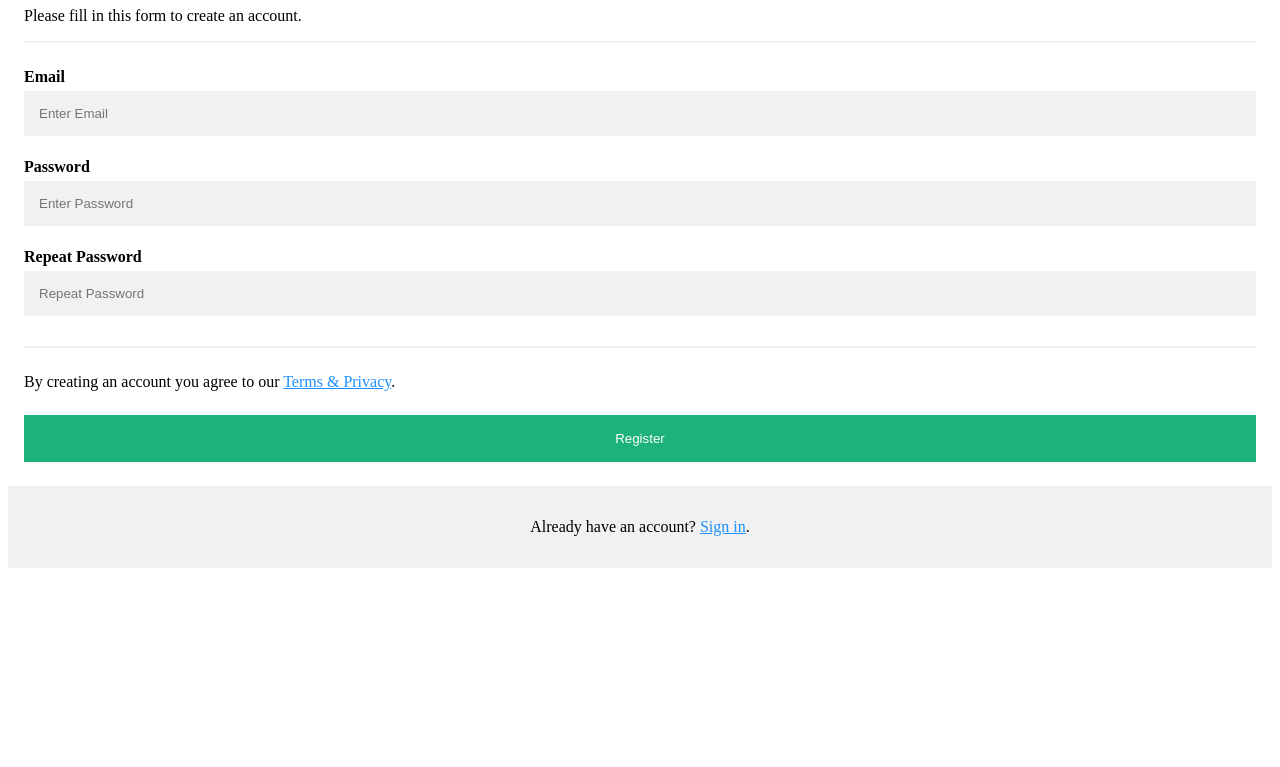
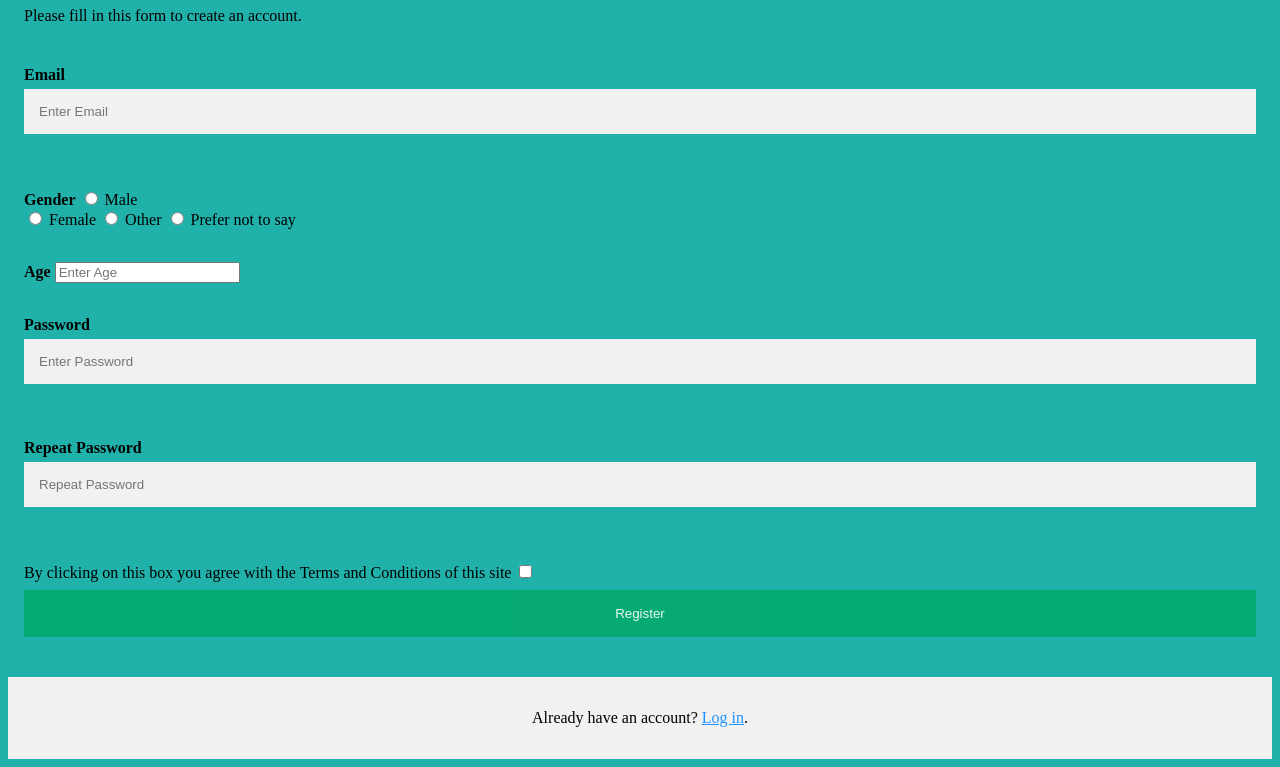
Before and after one commit to Gelomiko/Final-Project-Website, a plain HTML site: page sign-in.html in a window 1280 px wide. Shown: the part 97-864 px from the top of the page. Before the commit the page ends 800 px from the top, so only its background shows below. Drawn offline with Linux system fonts and the light colour scheme.

Commit message:
more updates

```diff
--- a/log-in_styles.css
+++ b/log-in_styles.css
@@ -1,9 +1,11 @@
-/* Bordered form */
+body{
+    background: lightseagreen;
+}
 form {
     border: 3px solid #f1f1f1;
   }
 
-  /* Full-width inputs */
+
   input[type=text], input[type=password] {
     width: 100%;
     padding: 12px 20px;
@@ -13,9 +15,9 @@ form {
     box-sizing: border-box;
   }
 
-  /* Set a style for all buttons */
+
   button {
-    background-color: #04AA6D;
+    background-color: #472cac;
     color: white;
     padding: 14px 20px;
     margin: 8px 0;
--- a/sign-in.html
+++ b/sign-in.html
@@ -10,25 +10,49 @@
     <form action="action_page.php">
         <div class="container">
           <h1>Register</h1>
-          <p>Please fill in this form to create an account.</p>
+          <p>
+            Please fill in this form to create an account.
+          </p>
           <hr>
 
           <label for="email"><b>Email</b></label>
-          <input type="text" placeholder="Enter Email" name="email" id="email" required>
+          <input type="text" placeholder="Enter Email" name="email"
+          id="email" required>
+          <hr>
+
+          <label for=""><b>Gender</b></label>
+          <input type="radio" id="gender" name="gender"
+          id="gender" required>
+            <label for="Male">Male</label><br>
+            <input type="radio" id="gender" name="gender" value="gender">
+            <label for="Female">Female</label>
+            <input type="radio" id="gender" name="gender" value="gender">
+            <label for="Other">Other</label>
+            <input type="radio" id="gender" name="gender" value="gender">
+            <label for="unkown">Prefer not to say</label>
+          <hr>
+
+          <label for="age"><b>Age</b></label>
+          <input type="number" min="16" placeholder="Enter Age" name="age"
+          id="age" required>
+          <hr>
 
           <label for="psw"><b>Password</b></label>
-          <input type="password" placeholder="Enter Password" name="psw" id="psw" required>
+          <input type="password" placeholder="Enter Password" name="psw"
+          id="psw" required>
+          <hr>
 
           <label for="psw-repeat"><b>Repeat Password</b></label>
           <input type="password" placeholder="Repeat Password" name="psw-repeat" id="psw-repeat" required>
           <hr>
 
-          <p>By creating an account you agree to our <a href="#">Terms & Privacy</a>.</p>
+          <p>By clicking on this box you agree with the Terms and Conditions of
+            this site <input type="checkbox" name="check" id="check">
           <button type="submit" class="registerbtn">Register</button>
         </div>
 
         <div class="container signin">
-          <p>Already have an account? <a href="#">Sign in</a>.</p>
+          <p>Already have an account? <a href="log-in.html">Log in</a>.</p>
         </div>
       </form>
 </body>
--- a/sign-in_styles.css
+++ b/sign-in_styles.css
@@ -1,11 +1,15 @@
-* {box-sizing: border-box}
+* {
+    box-sizing: border-box;
+}
 
-/* Add padding to containers */
+body{
+    background-color: lightseagreen;
+}
 .container {
   padding: 16px;
 }
 
-/* Full-width input fields */
+
 input[type=text], input[type=password] {
   width: 100%;
   padding: 15px;
@@ -16,17 +20,17 @@ input[type=text], input[type=password] {
 }
 
 input[type=text]:focus, input[type=password]:focus {
-  background-color: #ddd;
+  background-color: #dddddd;
   outline: none;
 }
 
-/* Overwrite default styles of hr */
+
 hr {
-  border: 1px solid #f1f1f1;
+  border: 1px;
   margin-bottom: 25px;
 }
 
-/* Set a style for the submit/register button */
+
 .registerbtn {
   background-color: #04AA6D;
   color: white;
@@ -42,12 +46,12 @@ hr {
   opacity:1;
 }
 
-/* Add a blue text color to links */
+
 a {
   color: dodgerblue;
 }
 
-/* Set a grey background color and center the text of the "sign in" section */
+
 .signin {
   background-color: #f1f1f1;
   text-align: center;
```
Also changed, not shown: log-in.html (+1 -1 lines).
